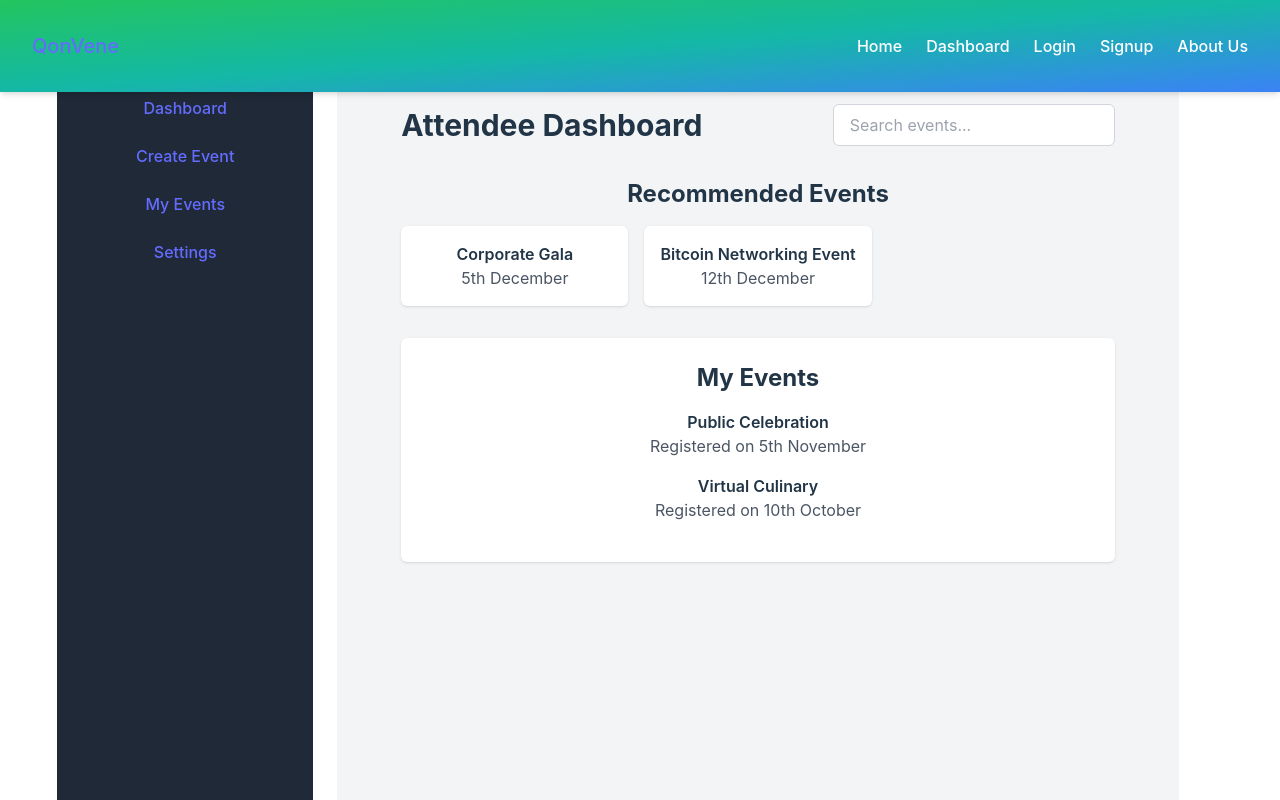
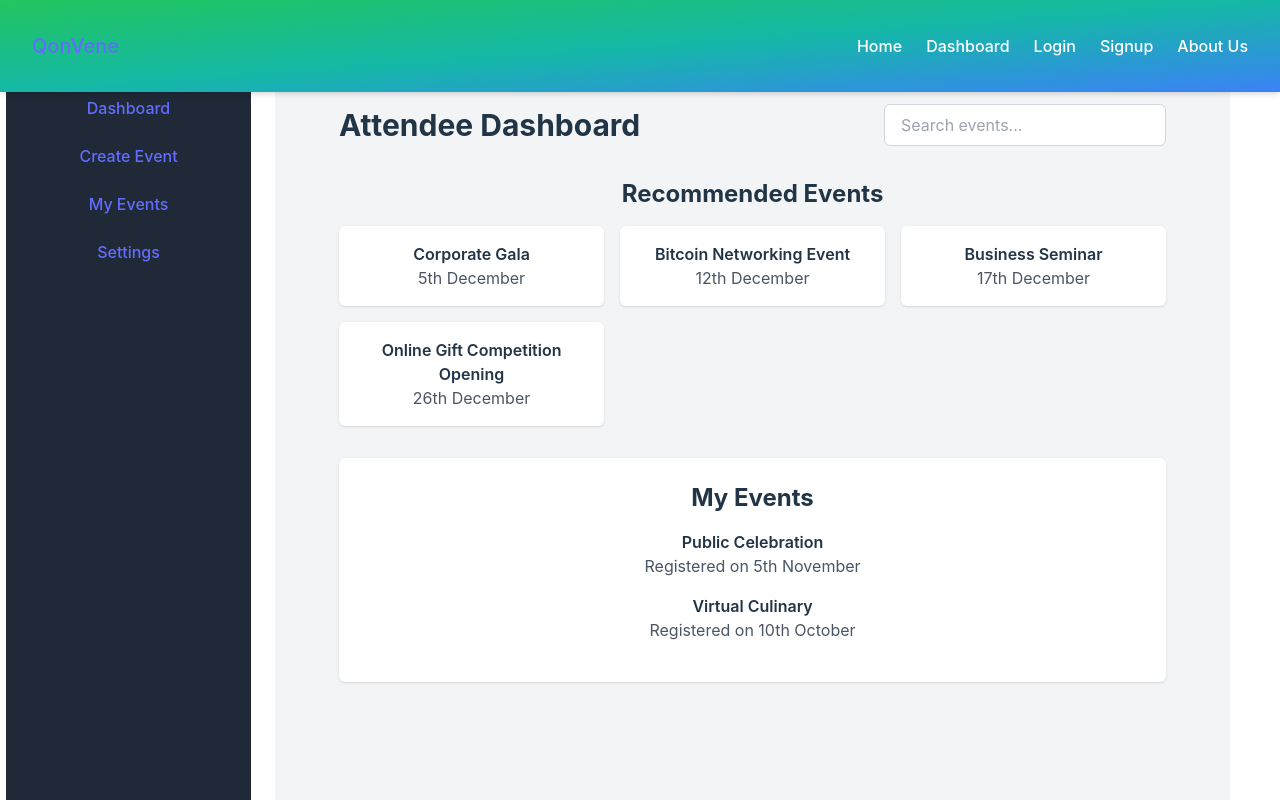
Before and after one commit to Tutungo-N/Qonvene, a React (Vite) app: page /dashboard in a window 1280 px wide. Built offline with nearby package versions, Linux system fonts and the light colour scheme.

Commit message:
Add events

```diff
--- a/src/components/AttendeeDashboard.jsx
+++ b/src/components/AttendeeDashboard.jsx
@@ -32,6 +32,16 @@ const AttendeeDashboard = () => {
                         <p className="font-semibold">Bitcoin Networking Event</p>
                         <p className="text-gray-600">12th December</p>
                     </div>
+                    <div className="p-4 bg-white shadow rounded-md">
+                        <p className="font-semibold">Business Seminar</p>
+                        <p className="text-gray-600">17th December</p>
+                    </div>
+                    <div className="p-4 bg-white shadow rounded-md">
+                        <p className="font-semibold">Online Gift Competition Opening</p>
+                        <p className="text-gray-600">26th December</p>
+                    </div>
+
+
                     {/* Add more events as needed */}
                 </div>
             </section>
```
